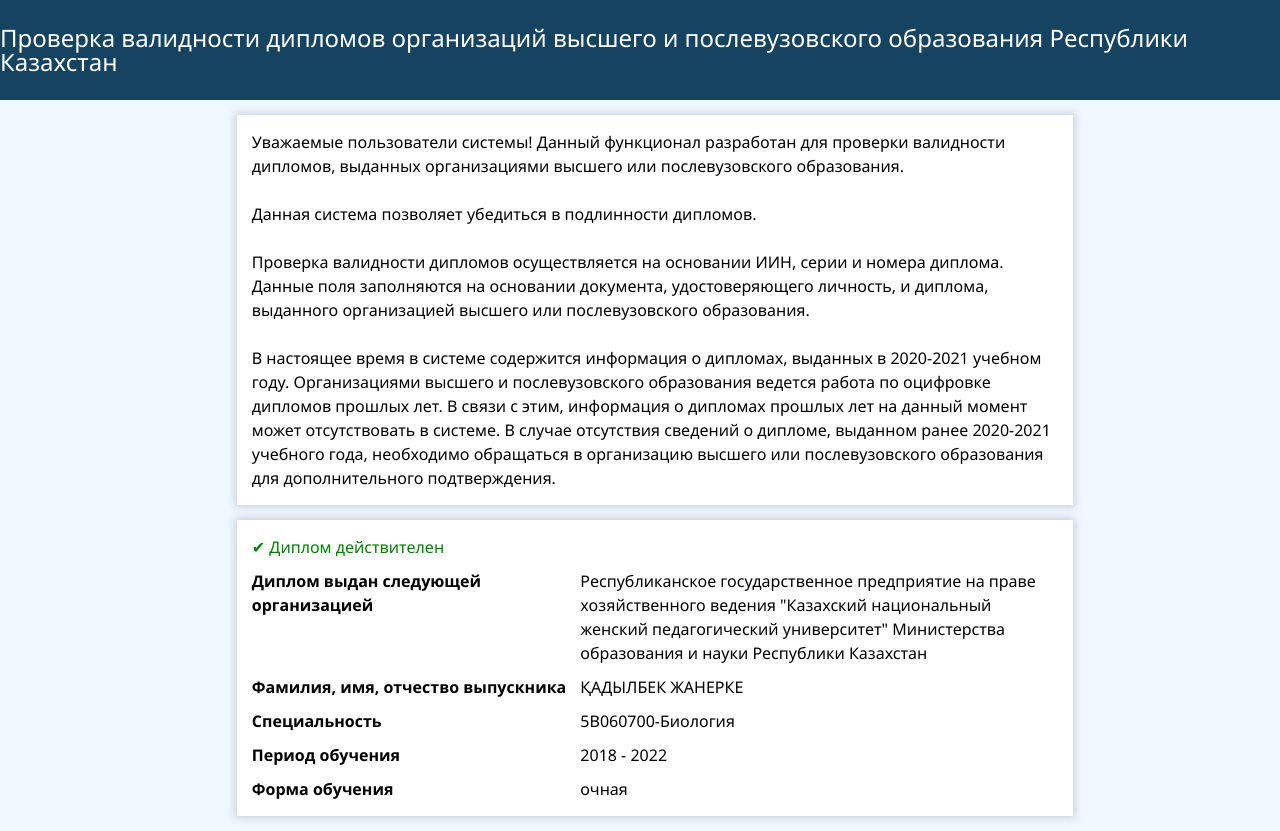
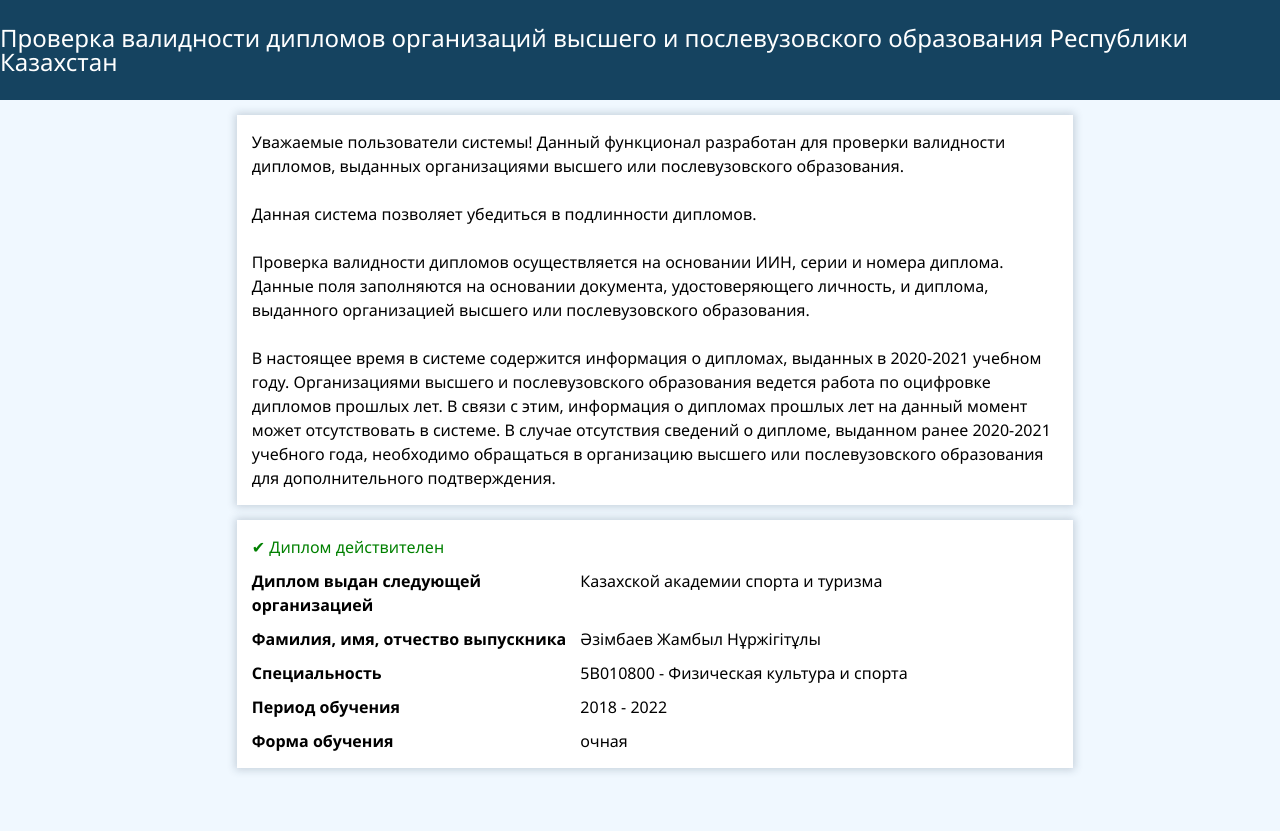
Before and after one commit to kzCertificateTest/00017727937, a plain HTML site: page index.html in a window 1280 px wide. After the commit the page ends 800 px from the top, so only its background shows below. Drawn offline with Linux system fonts and the light colour scheme.

Commit message:
Update index.html

```diff
--- a/index.html
+++ b/index.html
@@ -27,13 +27,13 @@
                 <div class="result__content">
                     <p style="font-weight: bold;">Диплом выдан следующей организацией</p>
                     <!-- редакт -->
-                    <p>Республиканское государственное предприятие на праве хозяйственного ведения "Казахский национальный женский педагогический университет" Министерства образования и науки Республики Казахстан</p>
+                    <p>Казахской академии  спорта и туризма</p>
                     <p style="font-weight: bold;">Фамилия, имя, отчество выпускника</p>
                     <!-- редакт -->
-                    <p>ҚАДЫЛБЕК ЖАНЕРКЕ</p>
+                    <p>Әзімбаев Жамбыл Нұржігітұлы</p>
                     <p style="font-weight: bold;">Специальность</p>
                     <!-- редакт -->
-                    <p>5В060700-Биология</p>
+                    <p>5В010800 - Физическая культура и спорта</p>
                     <p style="font-weight: bold;">Период обучения</p>
                     <!-- редакт -->
                     <p>2018 - 2022</p>
```
